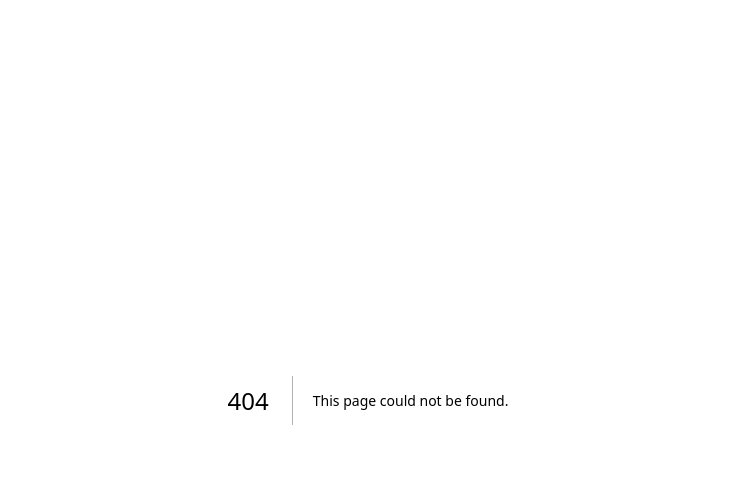
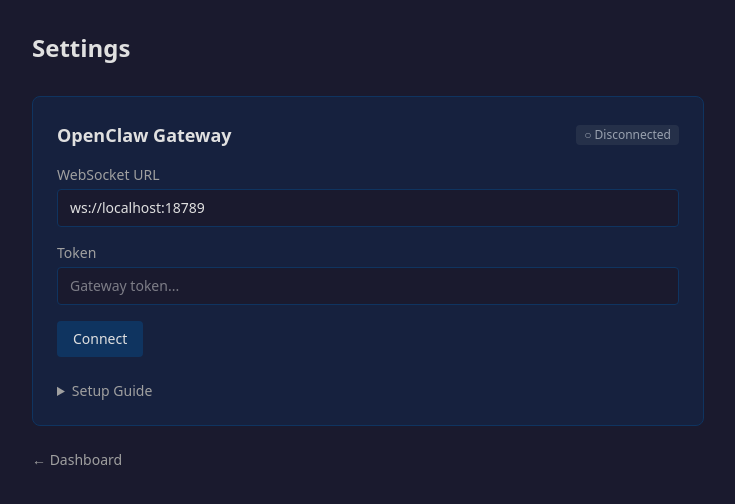
Before and after one commit to Frexida/agentflow, a Next.js app in the folder v2/: page /settings in a window 1280 px wide. Before the commit this address had no page. Shown: the top 504 px of the page, without its empty margins (272-1007 px from the left). Built offline with nearby package versions, Linux system fonts and the light colour scheme.

Commit message:
feat: dashboard + settings pages
- Dashboard: org list, create new org UI
- Settings: Gateway connection form, status indicator, setup guide
- All pages build successfully
- 4 routes: /, /dashboard, /editor/[id], /settings

```diff
--- /dev/null
+++ b/v2/src/app/dashboard/page.tsx
@@ -0,0 +1,88 @@
+'use client'
+
+import { useState } from 'react'
+import Link from 'next/link'
+
+interface OrgItem {
+  id: string
+  name: string
+  agentCount: number
+  updatedAt: string
+}
+
+// TODO: Replace with DB queries
+const demoOrgs: OrgItem[] = [
+  { id: 'demo', name: 'AgentFlow Team', agentCount: 6, updatedAt: '2026-02-18' },
+]
+
+export default function DashboardPage() {
+  const [orgs] = useState<OrgItem[]>(demoOrgs)
+  const [newName, setNewName] = useState('')
+  const [creating, setCreating] = useState(false)
+
+  const handleCreate = () => {
+    if (!newName.trim()) return
+    // TODO: API call POST /api/orgs
+    setNewName('')
+    setCreating(false)
+  }
+
+  return (
+    <div className="min-h-screen p-8">
+      <div className="max-w-4xl mx-auto">
+        <div className="flex items-center justify-between mb-8">
+          <h1 className="text-2xl font-bold">Organizations</h1>
+          <button
+            onClick={() => setCreating(true)}
+            className="px-4 py-2 bg-[var(--accent)] rounded-lg hover:bg-[var(--accent-bright)] transition text-sm"
+          >
+            + New Organization
+          </button>
+        </div>
+
+        {creating && (
+          <div className="mb-6 p-4 bg-[var(--surface-elevated)] rounded-lg border border-[var(--accent)] flex gap-2">
+            <input
+              type="text"
+              value={newName}
+              onChange={(e) => setNewName(e.target.value)}
+              onKeyDown={(e) => e.key === 'Enter' && handleCreate()}
+              placeholder="Organization name..."
+              className="flex-1 bg-transparent text-[var(--text-primary)] outline-none border-b border-[var(--accent)] px-2 py-1"
+              autoFocus
+            />
+            <button onClick={handleCreate} className="px-3 py-1 bg-green-600 rounded text-sm hover:bg-green-500">Create</button>
+            <button onClick={() => setCreating(false)} className="px-3 py-1 bg-red-600/50 rounded text-sm hover:bg-red-500/50">Cancel</button>
+          </div>
+        )}
+
+        <div className="grid gap-4">
+          {orgs.map((org) => (
+            <Link
+              key={org.id}
+              href={`/editor/${org.id}`}
+              className="block p-6 bg-[var(--surface-elevated)] rounded-lg border border-[var(--accent)] hover:border-[var(--accent-bright)] transition group"
+            >
+              <div className="flex items-center justify-between">
+                <div>
+                  <h2 className="text-lg font-semibold group-hover:text-[var(--accent-bright)] transition">{org.name}</h2>
+                  <p className="text-sm text-[var(--text-secondary)] mt-1">
+                    {org.agentCount} agents · Updated {org.updatedAt}
+                  </p>
+                </div>
+                <span className="text-2xl opacity-50 group-hover:opacity-100 transition">→</span>
+              </div>
+            </Link>
+          ))}
+
+          {orgs.length === 0 && (
+            <div className="text-center py-16 text-[var(--text-secondary)]">
+              <p className="text-4xl mb-4">🏗️</p>
+              <p>No organizations yet. Create one to get started.</p>
+            </div>
+          )}
+        </div>
+      </div>
+    </div>
+  )
+}
--- /dev/null
+++ b/v2/src/app/settings/page.tsx
@@ -0,0 +1,109 @@
+'use client'
+
+import { useState } from 'react'
+import { useGatewayStore } from '@/stores/gateway'
+
+export default function SettingsPage() {
+  const { connected, connect, disconnect } = useGatewayStore()
+  const [url, setUrl] = useState('ws://localhost:18789')
+  const [token, setToken] = useState('')
+  const [error, setError] = useState<string | null>(null)
+  const [connecting, setConnecting] = useState(false)
+
+  const handleConnect = async () => {
+    setError(null)
+    setConnecting(true)
+    try {
+      await connect({ url, token })
+    } catch (e) {
+      setError(e instanceof Error ? e.message : 'Connection failed')
+    } finally {
+      setConnecting(false)
+    }
+  }
+
+  return (
+    <div className="min-h-screen p-8">
+      <div className="max-w-2xl mx-auto">
+        <h1 className="text-2xl font-bold mb-8">Settings</h1>
+
+        {/* Gateway Connection */}
+        <section className="bg-[var(--surface-elevated)] rounded-lg border border-[var(--accent)] p-6">
+          <div className="flex items-center justify-between mb-4">
+            <h2 className="text-lg font-semibold">OpenClaw Gateway</h2>
+            <span className={`px-2 py-0.5 rounded text-xs ${connected ? 'bg-green-600/30 text-green-400' : 'bg-gray-600/30 text-gray-400'}`}>
+              {connected ? '● Connected' : '○ Disconnected'}
+            </span>
+          </div>
+
+          <div className="space-y-4">
+            <div>
+              <label className="block text-sm text-[var(--text-secondary)] mb-1">WebSocket URL</label>
+              <input
+                type="text"
+                value={url}
+                onChange={(e) => setUrl(e.target.value)}
+                className="w-full bg-[var(--surface)] border border-[var(--accent)] rounded px-3 py-2 text-sm text-[var(--text-primary)] outline-none focus:border-[var(--accent-bright)]"
+                placeholder="ws://localhost:18789"
+              />
+            </div>
+
+            <div>
+              <label className="block text-sm text-[var(--text-secondary)] mb-1">Token</label>
+              <input
+                type="password"
+                value={token}
+                onChange={(e) => setToken(e.target.value)}
+                className="w-full bg-[var(--surface)] border border-[var(--accent)] rounded px-3 py-2 text-sm text-[var(--text-primary)] outline-none focus:border-[var(--accent-bright)]"
+                placeholder="Gateway token..."
+              />
+            </div>
+
+            {error && (
+              <div className="text-red-400 text-sm bg-red-900/20 rounded px-3 py-2">
+                {error}
+              </div>
+            )}
+
+            <div className="flex gap-2">
+              {connected ? (
+                <button
+                  onClick={disconnect}
+                  className="px-4 py-2 bg-red-600/50 rounded hover:bg-red-500/50 transition text-sm"
+                >
+                  Disconnect
+                </button>
+              ) : (
+                <button
+                  onClick={handleConnect}
+                  disabled={connecting || !url}
+                  className="px-4 py-2 bg-[var(--accent)] rounded hover:bg-[var(--accent-bright)] transition text-sm disabled:opacity-50"
+                >
+                  {connecting ? 'Connecting...' : 'Connect'}
+                </button>
+              )}
+            </div>
+          </div>
+
+          {/* Setup Guide */}
+          <details className="mt-6 text-sm">
+            <summary className="text-[var(--text-secondary)] cursor-pointer hover:text-[var(--text-primary)]">
+              Setup Guide
+            </summary>
+            <div className="mt-3 space-y-2 text-[var(--text-secondary)]">
+              <p>1. Ensure OpenClaw Gateway is running</p>
+              <p>2. Add AgentFlow&apos;s origin to <code className="text-[var(--accent-bright)]">gateway.allowedOrigins</code></p>
+              <p>3. Use the gateway token from your OpenClaw config</p>
+              <p>4. For local dev: <code className="text-[var(--accent-bright)]">ws://localhost:18789</code></p>
+            </div>
+          </details>
+        </section>
+
+        {/* Navigation */}
+        <div className="mt-6 flex gap-4">
+          <a href="/dashboard" className="text-sm text-[var(--text-secondary)] hover:text-[var(--text-primary)]">← Dashboard</a>
+        </div>
+      </div>
+    </div>
+  )
+}
```
